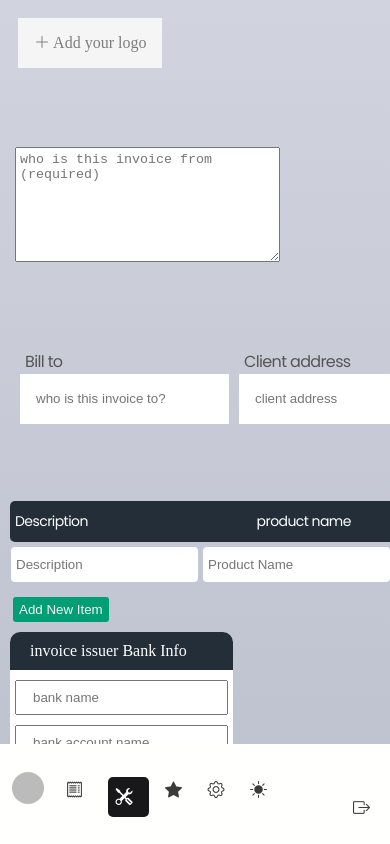
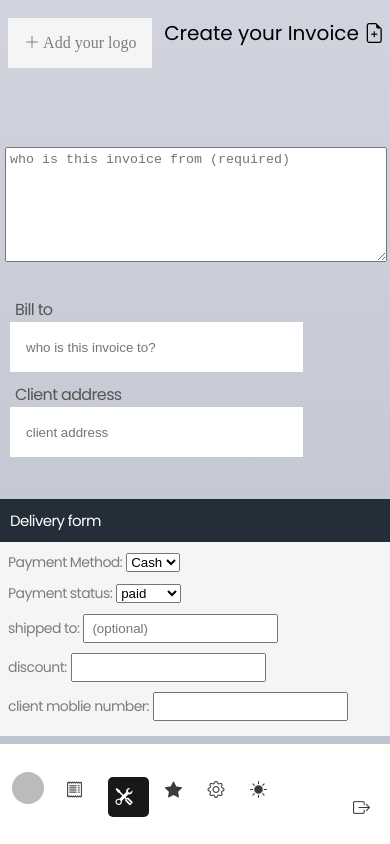
Before and after one commit to Mikey1233/invoiceBox, a React (Vite) app in the folder invoice-box-app/: page /create in a window 390 px wide. Built offline with nearby package versions, Linux system fonts and the light colour scheme; no server answers; sample sign-in values are in the browser's storage; a web font is replaced by a local one.

Commit message:
made the responsive mobile view for create page

```diff
--- a/invoice-box-app/src/components/createInvoice/Create.jsx
+++ b/invoice-box-app/src/components/createInvoice/Create.jsx
@@ -188,6 +188,7 @@
           {/* <Inputs type={'textarea'} /> */}
           <textarea
             cols={"30"}
+            className="textarea"
             required
             rows={"7"}
             name="user"
--- a/invoice-box-app/src/components/createInvoice/create.css
+++ b/invoice-box-app/src/components/createInvoice/create.css
@@ -181,3 +181,55 @@
   cursor: pointer;
   margin: 1rem 5px;
 }
+@media screen and (max-width:700px){
+  .bill_form{
+    flex-direction: column;
+     align-items:flex-start;
+    /* margin-bottom: 1rem; */
+  }
+  .bill{
+    flex-direction: column;
+    /* display: flex;
+    padding: 10px;
+    margin-top: 1rem;
+    gap: 10px; */
+  }
+  .create_body .textarea {
+  width: 98vw;
+  }
+  .bill input {
+    width: 75vw;
+  }
+  .bill{
+    margin-bottom: 1rem;
+  }
+  .des_tr{
+    display: none;
+  }
+  .des_list{
+    flex-direction: column;
+    background-color: #c7ced5;
+    padding:1rem 0.5rem;
+    /* border-bottom: 1px solid rgba(0, 0, 0, 0.33); */
+    border-top: 1px solid rgba(0, 0, 0, 0.33);
+
+  }
+  .des_table button {
+   padding: 10px;
+  }
+  .dates .title{
+  border-radius: 0;
+  padding: 10px;
+  }
+  .dates,.des_bank{
+    border-radius: 0;
+    width: 100%;
+    gap: 10px;
+    padding-bottom: 15px;
+    margin-top: 1rem;
+  }
+  .des_bank p{
+    border-radius: 0;
+  }
+
+}
--- a/invoice-box-app/src/pages/homePage/home.css
+++ b/invoice-box-app/src/pages/homePage/home.css
@@ -42,6 +42,6 @@
   .Home_body{
     grid-column: unset;
     grid-row: 1/2;
-    margin: 10px;
+    /* margin: 10px; */
   }
 }
```
